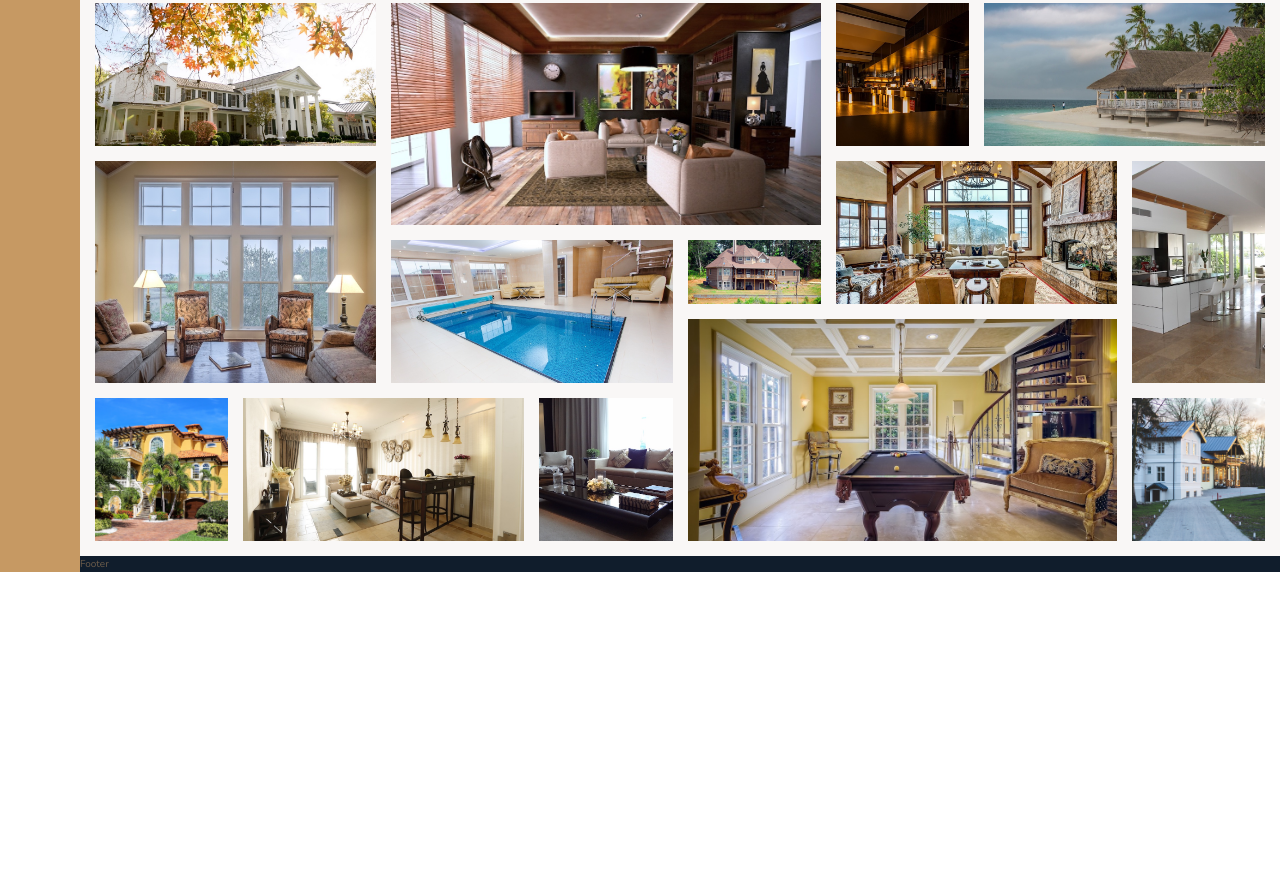
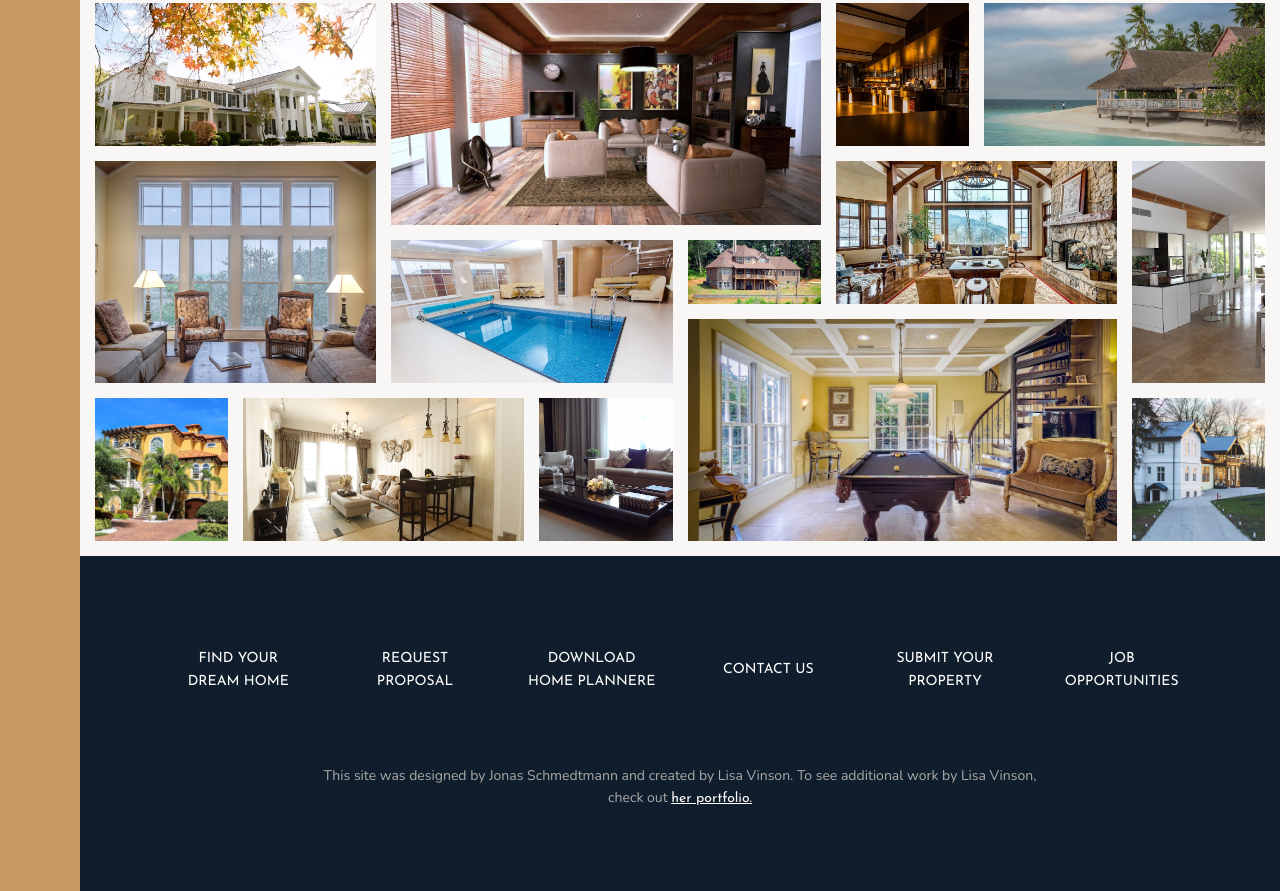
Before and after one commit to LiVinson/nexter-realtors, a website: page index.html in a window 1280 px wide. Shown: the part 3080-3971 px from the top of the page. Before the commit the page ends 3652 px from the top, so only its background shows below. Drawn offline with nearby package versions, Linux system fonts and the light colour scheme.

Commit message:
created footer element with links and copy right text.

```diff
--- a/index.html
+++ b/index.html
@@ -399,7 +399,17 @@
     </section>
 
     <footer class="footer">
-        Footer
+        <ul class="nav">
+            <li class="nav__item"><a href="#" class="nav__link">Find your dream home</a></li>
+            <li class="nav__item"><a href="#" class="nav__link">Request proposal</a></li>
+            <li class="nav__item"><a href="#" class="nav__link">Download home plannere</a></li>
+            <li class="nav__item"><a href="#" class="nav__link">Contact us</a></li>
+            <li class="nav__item"><a href="#" class="nav__link">Submit your property</a></li>
+            <li class="nav__item"><a href="#" class="nav__link">Job Opportunities</a></li>
+        </ul>
+        <p class="copyright">
+            This site was designed by Jonas Schmedtmann and created by Lisa Vinson. To see additional work by Lisa Vinson, check out <a href="http://www.lisavinson.com" class="copyright__link">her portfolio.</a>
+        </p>
     </footer>
 </body>
 
--- a/sass/_footer.scss
+++ b/sass/_footer.scss
@@ -1,4 +1,54 @@
 .footer {
     background-color: $color-secondary;
     grid-column: full-start / full-end;
+    padding: 8rem;
+
+    .nav {
+        list-style: none;
+        display: grid;
+        grid-template-columns: repeat(auto-fit, minmax(15rem, 1fr));
+        grid-gap: 2rem;
+        align-items: center;
+        &__link:link,
+        &__link:visited {
+            font-size: 1.4rem;
+            color: #fff;
+            text-decoration: none;
+            font-family: $font-display;
+            text-transform: uppercase;
+            text-align:center;
+            padding: 1.2rem;
+            display: block;
+            transition: all .2s;
+        }
+
+        &__link:hover,
+        &__link:active {
+            background-color: rgba(#fff, .05);
+            transform: translateY(-3px)
+        }
+    }
+    .copyright {
+        font-size: 1.4rem;
+        color: $color-gray-light-2;
+        text-align: center;
+        width: 70%;
+        margin: 6rem auto 0;
+
+        &__link {
+            color: #fff;
+            // text-decoration: none;
+            font-family: $font-display;
+            // text-transform: uppercase;
+            transition: all .2s;
+
+
+        }
+        &__link:hover,
+        &__link:active {
+            background-color: rgba(#fff, .05);
+            transform: translateY(-3px);
+            padding: .5rem .25rem;
+        }
+    }
 }
--- a/sass/_gallery.scss
+++ b/sass/_gallery.scss
@@ -10,7 +10,7 @@
     //Makes it look like gap is also around container
     padding: 1.5rem;
 
-    padding: 1.5rem;
+
 
     //figure that encompasses image
     &__item--1 {
```
Also changed, not shown: css/style.css.
